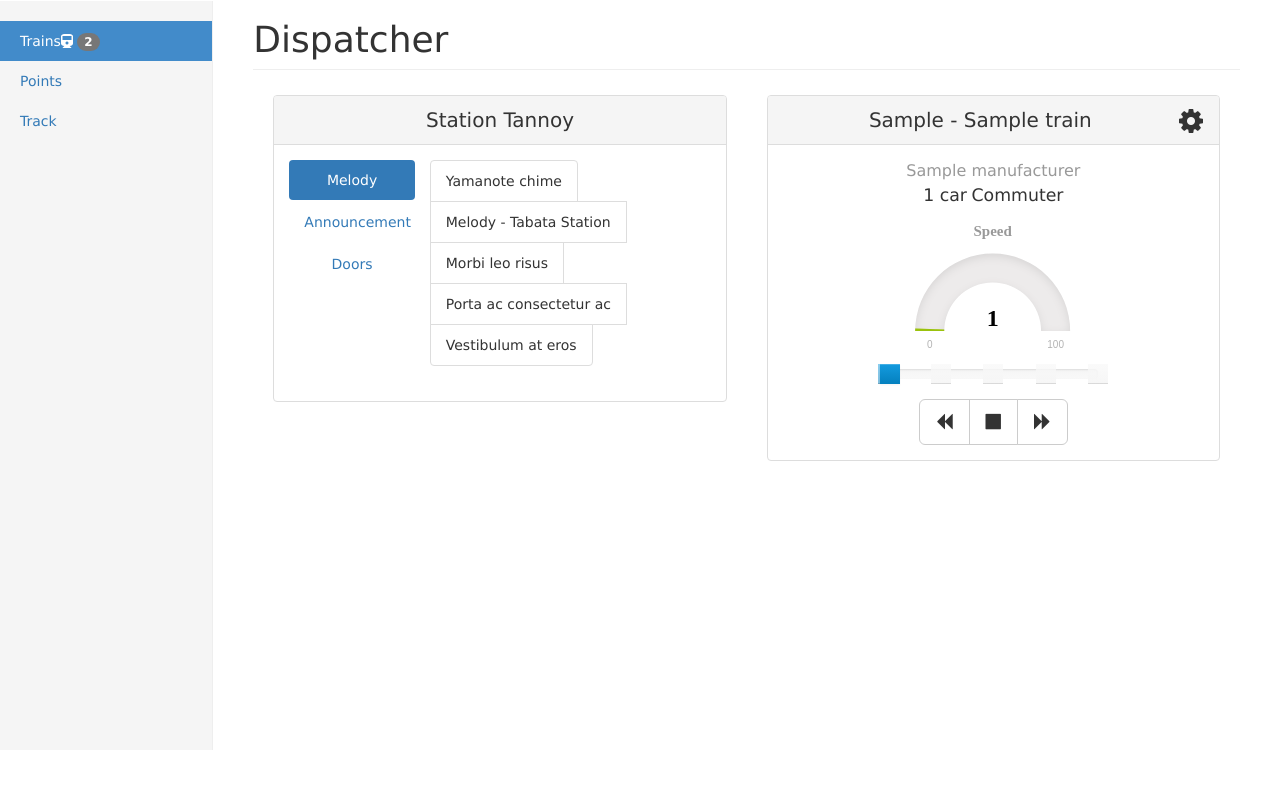
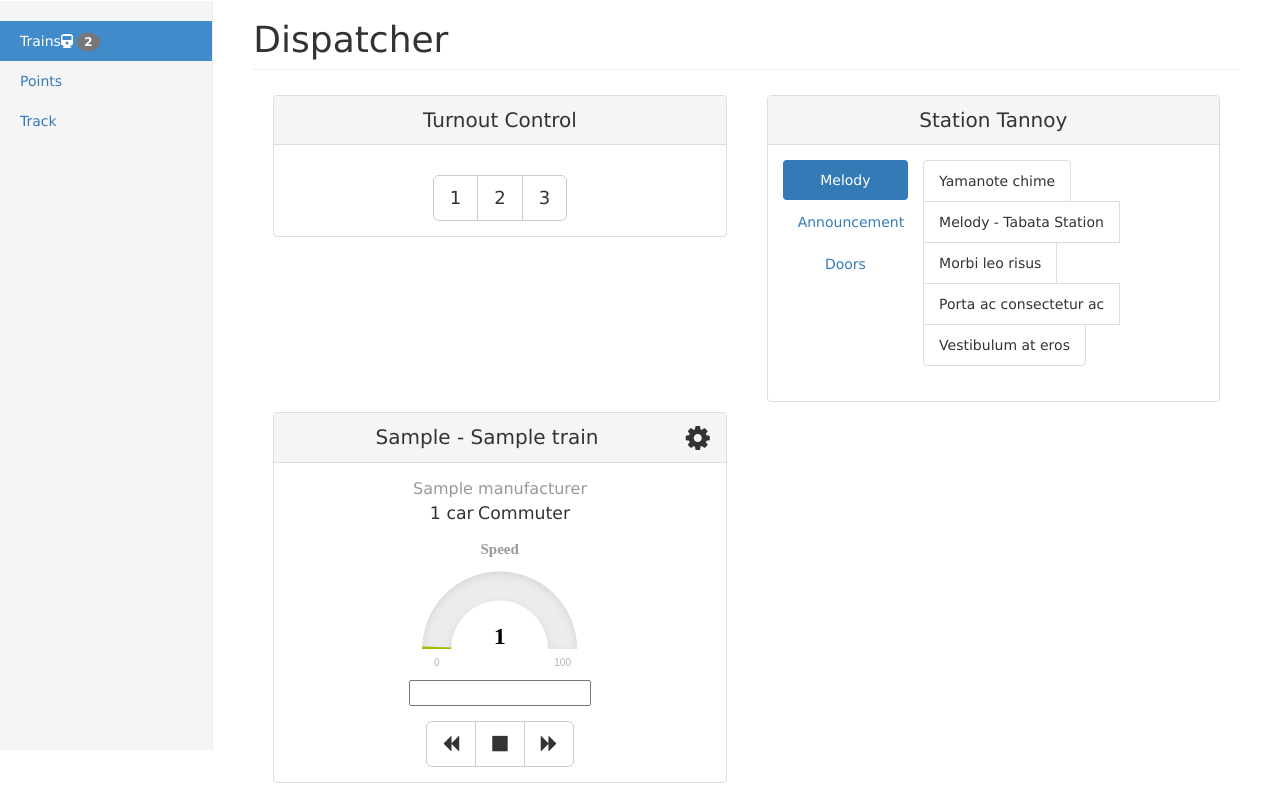
Before and after one commit to drFerg/ekicho, a Django app: page / in a window 1280 px wide. Shown: the part 50-858 px from the top of the page. Before the commit the page ends 800 px from the top, so only its background shows below. Run offline with Django 3.2, Linux system fonts and the light colour scheme; tables that the repository leaves empty hold one stand-in row (values such as "Sample post"); some libraries are stand-ins or nearby versions; some web fonts are replaced.

Commit message:
add additional features for controlling points and changing addresses

```diff
--- a/control/templates/control/index.html
+++ b/control/templates/control/index.html
@@ -6,6 +6,24 @@
 <h1 class="page-header">Dispatcher</h1>
 
 <ul id="sortable">
+<li class="col-md-6 ui-state-default">
+    <div class="train-card panel panel-default">
+    <div class="panel-heading">
+      <div class="tannoy-title">Turnout Control</div>
+    </div>
+    <div class="panel-body">
+      <div class="btn-group btn-group-lg train-buttons" role="group" aria-label="...">
+        <button type="button" class="btn btn-default point-1">1</button>
+        <button type="button" class="btn btn-default point-2">2</button>
+        <button type="button" class="btn btn-default point-3">3</button>
+      </div>
+    </div>
+  </div>
+  </li>
+
+
+
+
 <li class="col-md-6 ui-state-default">
   <div class="sound-panel train-card panel panel-default">
     <div class="panel-heading">
@@ -137,29 +155,31 @@
           <h4 class="modal-title" id="myModalLabel">Edit: {{ s.train.series }} - {{ s.train.name }}</h4>
         </div>
         <div class="modal-body">
-          <form class="">
+          <form class="form-{{ s.id }}" action="/updateTrain/" method="post">
+             {% csrf_token %}
+            <input type="hidden" name="id" value="{{ s.id }}">
             <div class="form-group col-md-4">
               <div class="input-group">
                 <div class="input-group-addon">Series</div>
-                <input type="text" class="form-control" id="trainSeries" value="{{ s.train.series }}">
+                <input type="text" class="form-control" id="trainSeries" name="train-series" value="{{ s.train.series }}">
               </div>
             </div>
             <div class="form-group col-md-4">
               <div class="input-group">
                 <div class="input-group-addon">Name</div>
-                <input type="text" class="form-control" id="trainName" value="{{ s.train.name }}">
+                <input type="text" class="form-control" id="trainName" name="train-name" value="{{ s.train.name }}">
               </div>
             </div>
            <div class="form-group col-md-4">
               <div class="input-group">
                 <div class="input-group-addon">DCC Address</div>
-                <input type="text" class="form-control" id="dccAddress" value="{{ s.address }}">
+                <input type="text" class="form-control" id="dccAddress" name="train-addr" value="{{ s.address }}">
               </div>
             </div>
         </form>
         <div class="modal-footer">
-          <button type="button" class="btn btn-default" data-dismiss="modal">Close</button>
-          <button type="button" class="btn btn-primary">Save changes</button>
+          <button type="button" class="close-{{ s.id }} btn btn-default" data-dismiss="modal">Close</button>
+          <button type="button" class="submit-{{ s.id }} btn btn-primary">Save</button>
         </div>
       </div>
     </div>
@@ -293,7 +313,60 @@
   $(this).tab('show')
 })
 
+$(".point-1").button().click(function(event) {
+    $.ajax({
+     type:"POST",
+     url:"/point/",
+     data: { 'id': 1,
+              'csrfmiddlewaretoken': csrftoken,
+            },
+     success: function(){
+      console.log("Sent: Switch point 1");
+     }
+  });
+});
+
+$(".point-2").button().click(function(event) {
+    $.ajax({
+     type:"POST",
+     url:"/point/",
+     data: { 'id': 2,
+              'csrfmiddlewaretoken': csrftoken,
+            },
+     success: function(){
+      console.log("Sent: Switch point 2");
+     }
+  });
+});
+
+$(".point-3").button().click(function(event) {
+    $.ajax({
+     type:"POST",
+     url:"/point/",
+     data: { 'id': 3,
+              'csrfmiddlewaretoken': csrftoken,
+            },
+     success: function(){
+      console.log("Sent: Switch point 3");
+     }
+  });
+});
+
 {% for s in stock %}
+
+$(".submit-{{ s.id }}").button().click(function(event) {
+  event.preventDefault();
+  console.log("Hello");
+  $(".form-{{ s.id }}").submit();
+});
+
+$('.form-{{ s.id }}').ajaxForm(function() {
+  $(".submit-{{ s.id }}").html("Saved!");
+});
+
+$(".close-{{ s.id }}").button().click(function(event) {
+  $(".submit-{{ s.id }}").html("Save");
+});
 
 refresh_{{ s.id }}();
 int_{{ s.id }} = setInterval("refresh_{{ s.id }}()", refresh_speed);
--- a/control/views.py
+++ b/control/views.py
@@ -35,7 +35,22 @@
     e.setDirection(train.address, train.direction)
     return HttpResponse(train.direction)
 
+def updateTrain(request):
+    train = RollingStock.objects.get(id=request.POST['id'])
+    train.name = request.POST['train-name']
+    train.series = request.POST['train-series']
+    addr = int(request.POST['train-addr'])
+    if (train.address != addr):
+        e.setAddr(train.address, addr)
+        train.address = addr
+    train.save()
+    return HttpResponse("Set")
 
 def getSpeed(request):
     train = RollingStock.objects.get(id=request.POST['id'])
     return HttpResponse(train.speed)
+
+def point(request):
+    point = int(request.POST['id'])
+    e.switchPoint(point)
+    return HttpResponse("Point switched")
--- a/ekicho/urls.py
+++ b/ekicho/urls.py
@@ -26,6 +26,8 @@
     url(r'^updateSpeed/', views.updateSpeed, name='updateSpeed'),
     url(r'^getSpeed/', views.getSpeed, name='getSpeed'),
     url(r'^updateDir/', views.updateDir, name='updateDir'),
+    url(r'^updateTrain/', views.updateTrain, name='updateTrain'),
+    url(r'^point/', views.point, name='point'),
 ]
 
 # Service MEDIA from here if in DEBUG mode.
--- a/templates/base.html
+++ b/templates/base.html
@@ -82,6 +82,7 @@
     <script src="https://maxcdn.bootstrapcdn.com/bootstrap/3.3.5/js/bootstrap.min.js"></script>
     <script src="{% static 'js/bootstrap-slider.min.js' %}"></script>
     <script src="{% static 'js/docs.min.js' %}"></script>
+    <script src="{% static 'js/jquery.form.js' %}"></script>
     <!-- IE10 viewport hack for Surface/desktop Windows 8 bug
     <script src="../../assets/js/ie10-viewport-bug-workaround.js"></script> -->
 
```
